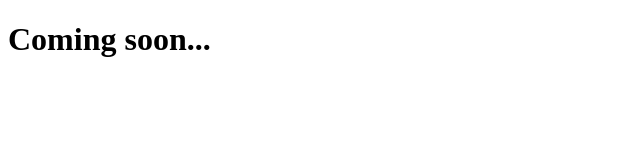
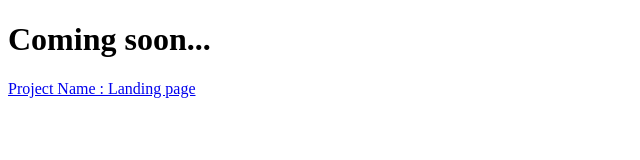
Before and after one commit to udea09/udea09.github.io, a plain HTML site: page index.html in a window 1280 px wide. Shown: the whole page, without its empty margins (0-640 px from the left). Drawn offline with Linux system fonts and the light colour scheme.

Commit message:
랜딩페이지를 링크로 연결

```diff
--- a/index.html
+++ b/index.html
@@ -9,5 +9,7 @@
 	<!-- HTML주석 -->
 	<!-- 대제목 heading 1-->
 	<h1> Coming soon... </h1>
+	<!-- Anchor 앵커(닻), 속성 href(참조주소:Hyperlink Reference)-->
+	<a href="projects/landingpage/index.html">Project Name : Landing page</a>
 </body>
 </html>
```
